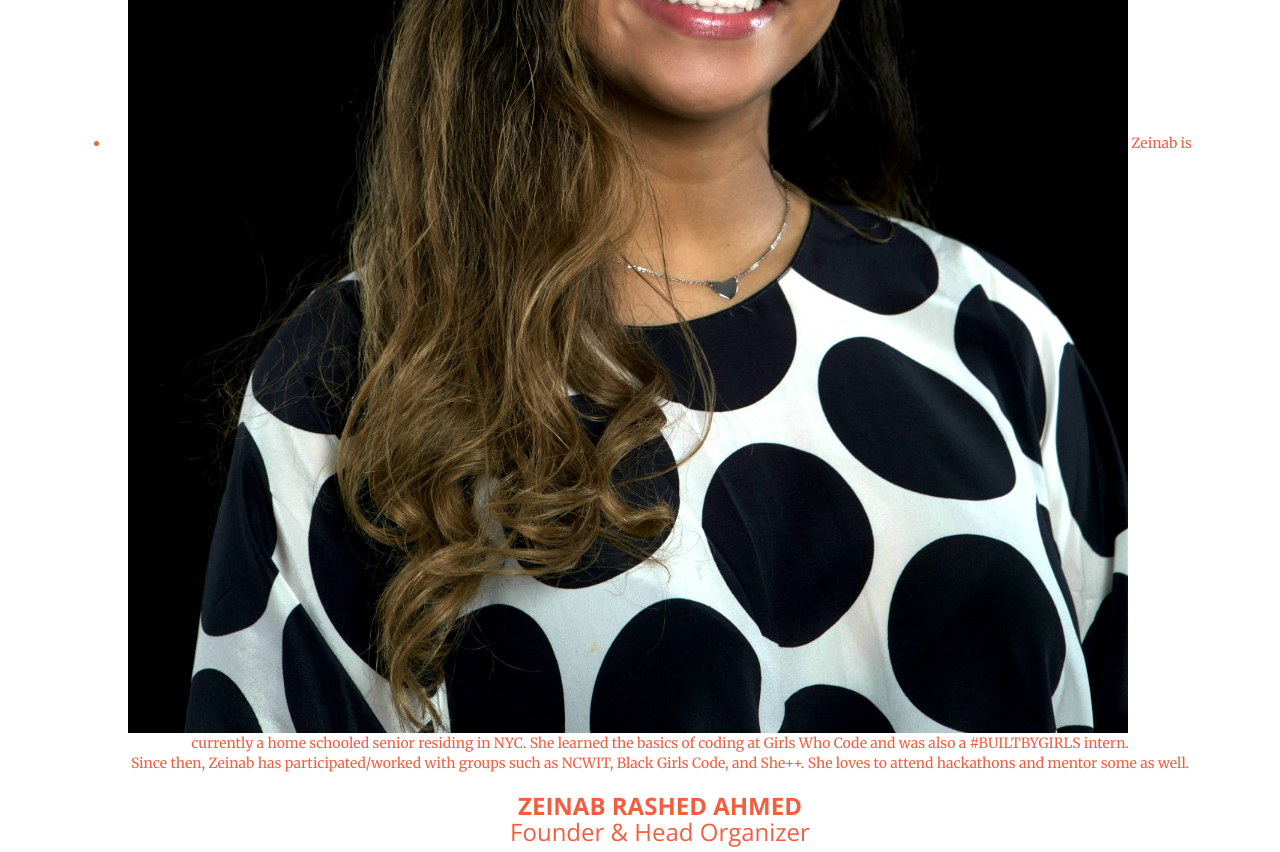
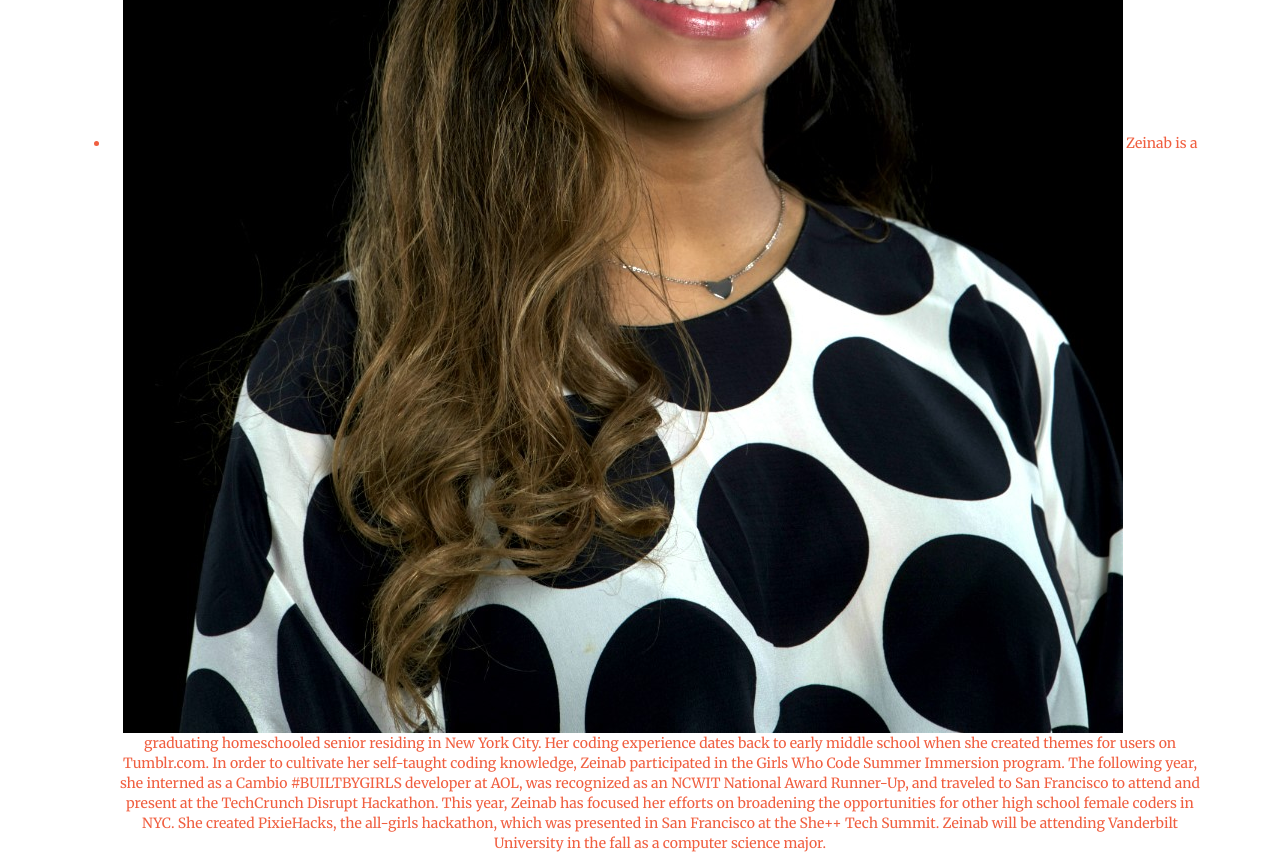
Before and after one commit to caitlinstanton/pixiehacks, a plain HTML site: page index.html in a window 1280 px wide. Shown: the part 7760-8612 px from the top of the page. Drawn offline with nearby package versions, Linux system fonts and the light colour scheme; files that its build step writes are made by us from their sources; files whose address does not match are found by name.

Commit message:
Update index.html

```diff
--- a/index.html
+++ b/index.html
@@ -376,7 +376,7 @@
 			<ul class="team-list">
 				<a href="#"><li style="margin-bottom:10%;">
 					<img src="img/zeinab.jpg" class="circular">
-					<span class="text-content"><span>Zeinab is currently a home schooled senior residing in NYC. She learned the basics of coding at Girls Who Code and was also a #BUILTBYGIRLS intern.<br>Since then, Zeinab has participated/worked with groups such as NCWIT, Black Girls Code, and She++. She loves to attend hackathons and mentor some as well.</span></span>
+					<span class="text-content"><span>Zeinab is a graduating homeschooled senior residing in New York City. Her coding experience dates back to early middle school when she created themes for users on Tumblr.com. In order to cultivate her self-taught coding knowledge, Zeinab participated in the Girls Who Code Summer Immersion program. The following year, she interned as a Cambio #BUILTBYGIRLS developer at AOL, was recognized as an NCWIT National Award Runner-Up, and traveled to San Francisco to attend and present at the TechCrunch Disrupt Hackathon. This year, Zeinab has focused her efforts on broadening the opportunities for other high school female coders in NYC. She created PixieHacks, the all-girls hackathon, which was presented in San Francisco at the She++ Tech Summit. Zeinab will be attending Vanderbilt University in the fall as a computer science major.</span></span>
 					<h3 style="font-weight:bold;text-transform:uppercase; margin-bottom:0%;">Zeinab Rashed Ahmed</h3>
 					<h3 style="margin-top:0%;margin-bottom:2%;">Founder & Head Organizer</h3>
 				</li></a>
```
